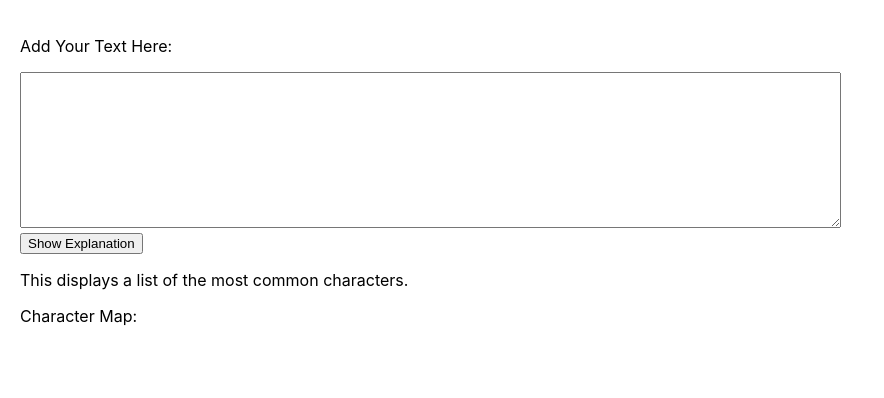
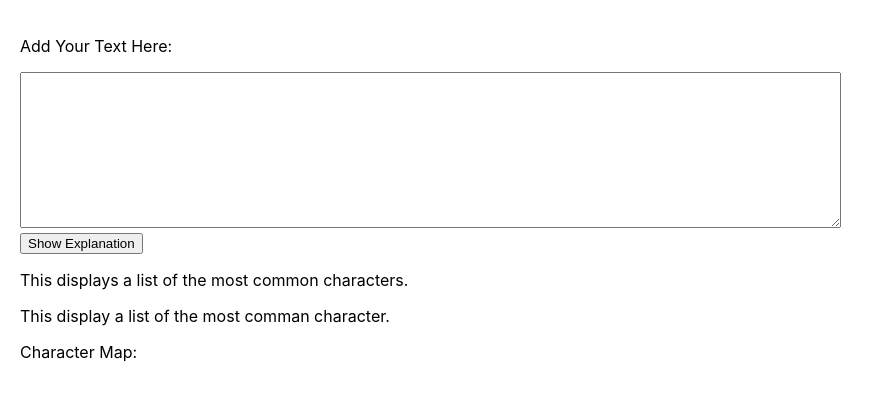
Before and after one commit to TheMohdSuhail/ReactLearning, a React (Create React App) app in the folder learn/: page / in a window 1280 px wide. Both pictures are taken after a click on the button "Show Explanation". Shown: the top 398 px of the page, without its empty margins (0-884 px from the left). Built offline with nearby package versions, Linux system fonts and the light colour scheme.

Commit message:
Complete the Step 2 — Caching Expensive Data Calculations with useMemo

```diff
--- a/learn/src/components/App/App.js
+++ b/learn/src/components/App/App.js
@@ -294,7 +294,7 @@ function App() {
         This displays a list of the most common characters.
       </p>
         }
-        <CharacterMap text={text} />
+        <CharacterMap showExplanation={showExplanation} text={text} />
     </div>
   )
 }
--- a/learn/src/components/CharacterMap/CharacterMap.js
+++ b/learn/src/components/CharacterMap/CharacterMap.js
@@ -42,7 +42,7 @@
 
 
 
-import React, {memo} from "react";
+import React, {memo, useMemo} from "react";
 import PropTypes from 'prop-types';
 
 function itemize(text){
@@ -59,11 +59,19 @@ function itemize(text){
     .sort((a,b) => b[1] - a[1]);
 }
 
- function CharacterMap({text}){
+ function CharacterMap({showExplanation,text}){
+    const character = useMemo(() => itemize(text),[text]);
     return(
         <div>
+
+            {showExplanation &&
+            <p>
+                This display a list of the most comman character.
+            </p>
+            }
+
             Character Map:
-            {itemize(text).map(character => (
+            {character.map(character => (
                 <div key={character[0]}>
                     {character[0]}: {character[1]}
                 </div>
@@ -73,6 +81,7 @@ function itemize(text){
 }
 
 CharacterMap.protoTypes= {
+    showExplanation: PropTypes.bool.isRequired,
     text:PropTypes.string.isRequired
 }
 
```
Also changed, not shown: 1 other file (tests, documents, lock files or other folders).
